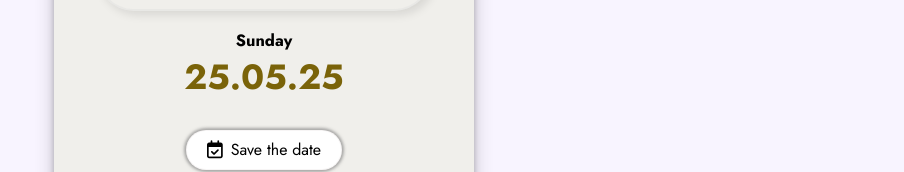
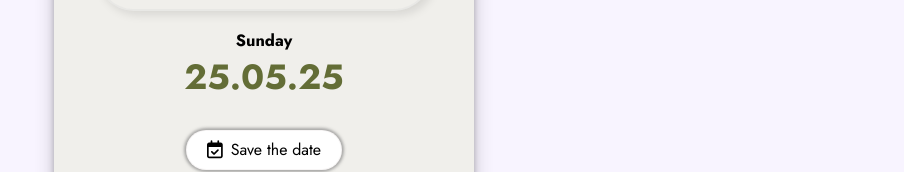
Before and after one commit to iqbal666/e-InvitationWedding-Amir, a plain HTML site: page mainpage.html in a window 1280 px wide. Shown: the part 292-464 px from the top of the page, without its empty margins (376-1280 px from the left). Drawn offline with nearby package versions, Linux system fonts and the light colour scheme; a web font is replaced by a local one.

Commit message:
Update style.css

```diff
--- a/css/style.css
+++ b/css/style.css
@@ -278,7 +278,7 @@ section {
 }
 
 .card section.intro .content-2 h4 {
-    color: #7A6309;
+    color: #636D36;
     font-size: 35px;
     margin-top: 5px;
     margin-bottom: 45px;
```
